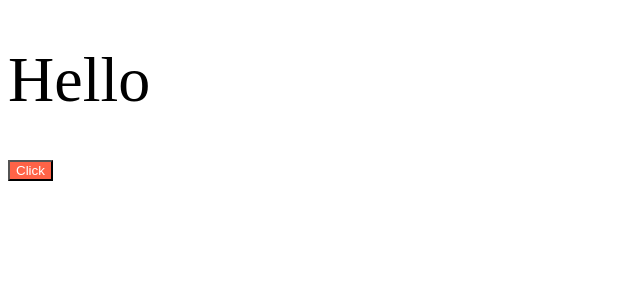
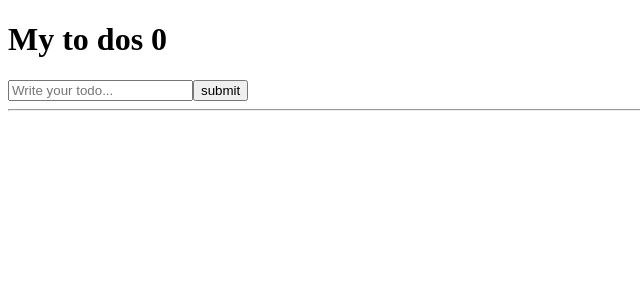
Before and after one commit to Pridesd/react_for_beginner, a React (Create React App) app: page / in a window 1280 px wide. Shown: the top 300 px of the page, without its empty margins (0-640 px from the left). Built offline with nearby package versions, Linux system fonts and the light colour scheme.

Commit message:
todo-list practice

```diff
--- a/src/App.js
+++ b/src/App.js
@@ -1,9 +1,33 @@
+import { useState, useEffect } from "react";
 import styles from "./App.module.css";
 
 function App() {
+  const [toDo, setToDo] = useState("");
+  const [toDos, setToDos] = useState([]);
+
+  function onChange(event) {
+    setToDo(event.target.value);
+  }
+  const onSubmit = (event) => {
+    event.preventDefault();
+    if(toDo == "")return;
+    else{
+      setToDos((currentArray) => [...currentArray, toDo]);
+      setToDo("");
+    }
+  }
   return (
     <div>
-      <h1 className={styles.title}>Hello</h1>
+      <h1>My to dos {toDos.length} </h1>
+      <form onSubmit={onSubmit}>
+        <input value={toDo} onChange={onChange} type="text" placeholder="Write your todo..." />
+        <button>submit</button>
+      </form>
+      <hr />
+      <ul>
+        {toDos.map((item, index) =>
+        <li key={index}>{item}</li>)}
+      </ul>
     </div>
   );
 }
--- a/src/index.js
+++ b/src/index.js
@@ -5,7 +5,7 @@
 ReactDOM.render(
   <React.StrictMode>
     <App />
-    <Button text = "Click" />
+    {/* <Button text = "Click" /> */}
   </React.StrictMode>,
   document.getElementById('root')
 );
```
